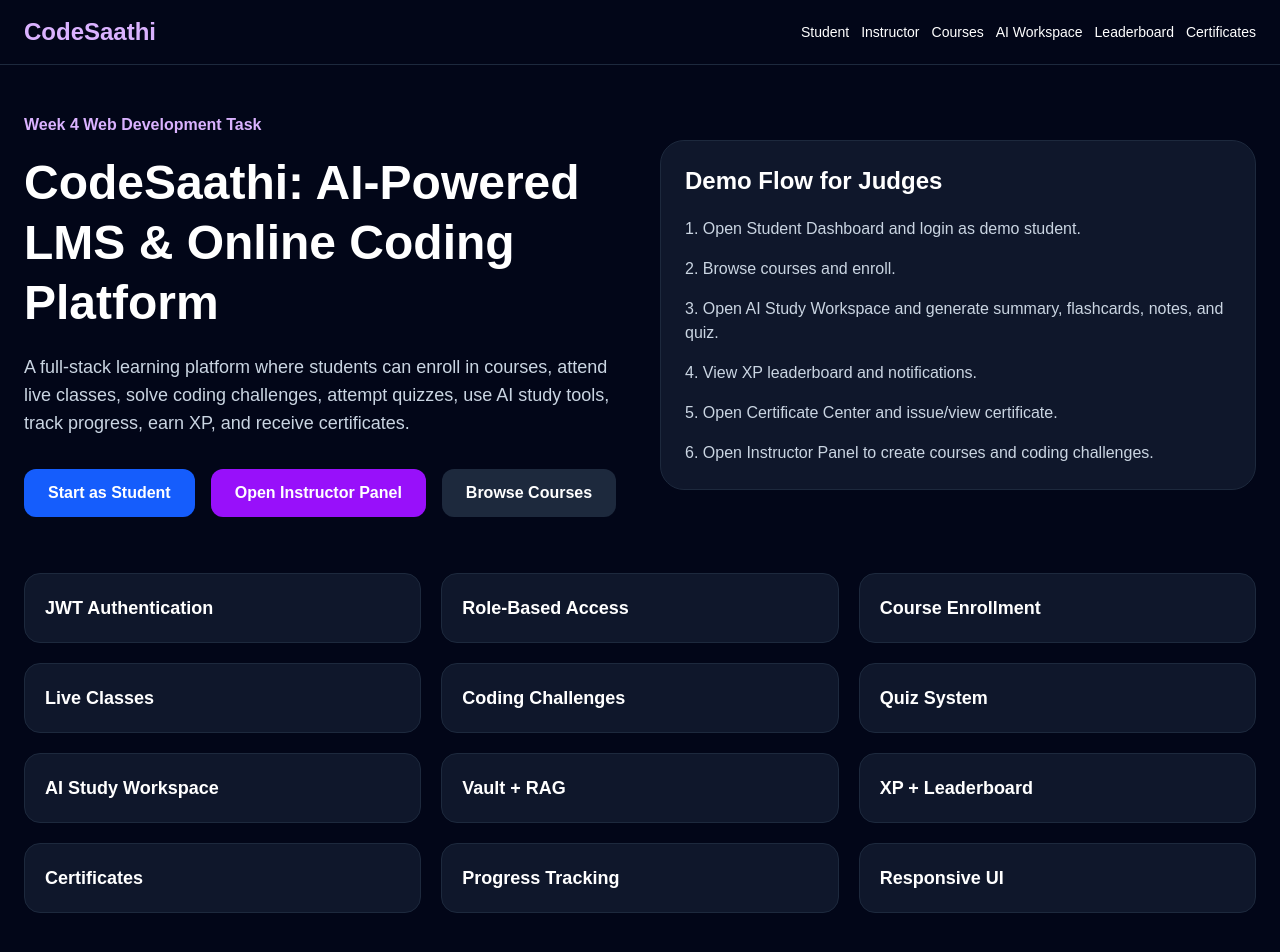
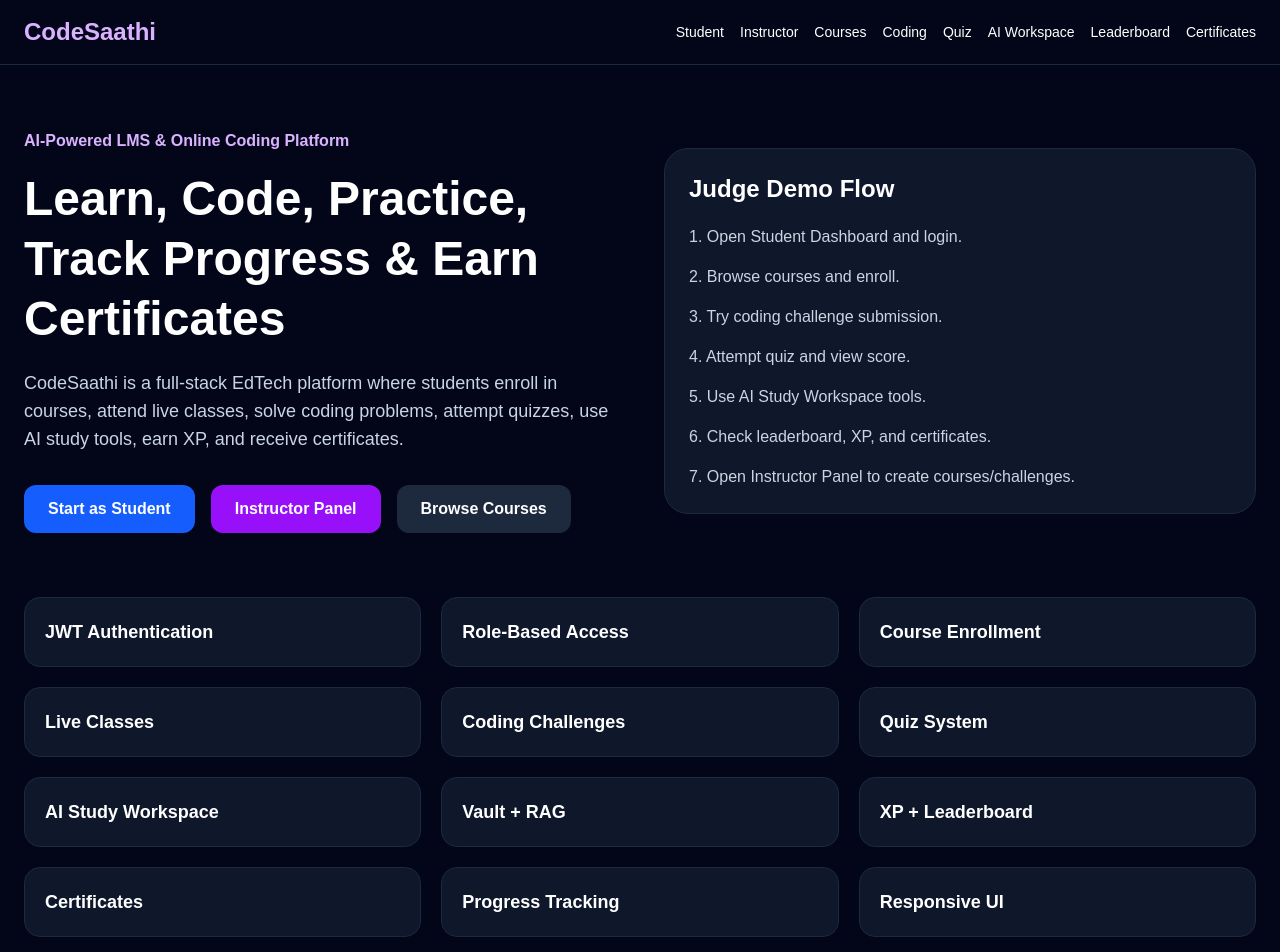
Before and after one commit to saraswati-5806/CodeSaathi, a Next.js app in the folder frontend/: page / in a window 1280 px wide. Shown: the top 952 px of the page. Built offline with nearby package versions, Linux system fonts and the light colour scheme.

Commit message:
Final landing page and navigation ready for deployment

```diff
--- /dev/null
+++ b/frontend/src/app/coding/page.js
@@ -0,0 +1,101 @@
+"use client";
+
+import { useState } from "react";
+
+const API_URL = process.env.NEXT_PUBLIC_API_URL || "http://localhost:5000";
+
+export default function CodingPage() {
+  const [token, setToken] = useState("");
+  const [challenges, setChallenges] = useState([]);
+  const [challengeId, setChallengeId] = useState("");
+  const [code, setCode] = useState('print("Hello World")');
+  const [output, setOutput] = useState(null);
+
+  const login = async () => {
+    const res = await fetch(`${API_URL}/api/auth/login`, {
+      method: "POST",
+      headers: { "Content-Type": "application/json" },
+      body: JSON.stringify({ email: "student@codesaathi.com", password: "Student@123" }),
+    });
+
+    const data = await res.json();
+    setToken(data.token);
+    setOutput(data);
+  };
+
+  const loadChallenges = async () => {
+    const res = await fetch(`${API_URL}/api/coding`, {
+      headers: { Authorization: `Bearer ${token}` },
+    });
+
+    const data = await res.json();
+    setChallenges(data.challenges || []);
+    if (data.challenges?.[0]?._id) setChallengeId(data.challenges[0]._id);
+    setOutput(data);
+  };
+
+  const submitCode = async () => {
+    const res = await fetch(`${API_URL}/api/coding/${challengeId}/submit`, {
+      method: "POST",
+      headers: {
+        "Content-Type": "application/json",
+        Authorization: `Bearer ${token}`,
+      },
+      body: JSON.stringify({ language: "python", code }),
+    });
+
+    setOutput(await res.json());
+  };
+
+  return (
+    <main className="min-h-screen bg-slate-950 text-white p-6">
+      <section className="max-w-6xl mx-auto">
+        <h1 className="text-4xl font-bold">Coding Challenge Lab</h1>
+        <p className="text-slate-300 mt-3">
+          Solve coding problems, submit code, and view test results.
+        </p>
+
+        <div className="flex flex-wrap gap-4 mt-6">
+          <button onClick={login} className="bg-blue-600 px-5 py-3 rounded-xl font-semibold">
+            Login Student
+          </button>
+          <button onClick={loadChallenges} disabled={!token} className="bg-purple-600 px-5 py-3 rounded-xl font-semibold">
+            Load Challenges
+          </button>
+          <button onClick={submitCode} disabled={!challengeId} className="bg-green-600 px-5 py-3 rounded-xl font-semibold">
+            Submit Code
+          </button>
+        </div>
+
+        <div className="grid lg:grid-cols-2 gap-6 mt-8">
+          <div className="bg-slate-900 border border-slate-800 rounded-2xl p-5">
+            <h2 className="text-2xl font-bold mb-4">Challenges</h2>
+            {challenges.map((challenge) => (
+              <button
+                key={challenge._id}
+                onClick={() => setChallengeId(challenge._id)}
+                className="block w-full text-left bg-slate-800 rounded-xl p-4 mb-3"
+              >
+                <b>{challenge.title}</b>
+                <p className="text-slate-400">{challenge.description}</p>
+              </button>
+            ))}
+          </div>
+
+          <div className="bg-slate-900 border border-slate-800 rounded-2xl p-5">
+            <h2 className="text-2xl font-bold mb-4">Code Editor</h2>
+            <textarea
+              className="w-full min-h-60 bg-slate-950 border border-slate-800 rounded-xl p-4 text-green-300"
+              value={code}
+              onChange={(e) => setCode(e.target.value)}
+            />
+          </div>
+        </div>
+
+        <pre className="mt-8 bg-slate-900 border border-slate-800 rounded-2xl p-5 overflow-auto text-green-300 text-sm">
+          {output ? JSON.stringify(output, null, 2) : "Output will appear here."}
+        </pre>
+      </section>
+    </main>
+  );
+}
--- a/frontend/src/app/page.js
+++ b/frontend/src/app/page.js
@@ -1,24 +1,38 @@
 import Link from "next/link";
 
 export default function Home() {
+  const features = [
+    "JWT Authentication",
+    "Role-Based Access",
+    "Course Enrollment",
+    "Live Classes",
+    "Coding Challenges",
+    "Quiz System",
+    "AI Study Workspace",
+    "Vault + RAG",
+    "XP + Leaderboard",
+    "Certificates",
+    "Progress Tracking",
+    "Responsive UI",
+  ];
+
   return (
-    <main className="min-h-screen bg-slate-950 text-white px-6 py-12">
-      <section className="max-w-7xl mx-auto">
-        <div className="grid lg:grid-cols-2 gap-10 items-center">
+    <main className="min-h-screen bg-slate-950 text-white">
+      <section className="max-w-7xl mx-auto px-6 py-16">
+        <div className="grid lg:grid-cols-2 gap-12 items-center">
           <div>
             <p className="text-purple-300 font-semibold">
-              Week 4 Web Development Task
+              AI-Powered LMS & Online Coding Platform
             </p>
 
             <h1 className="text-5xl font-bold mt-4 leading-tight">
-              CodeSaathi: AI-Powered LMS & Online Coding Platform
+              Learn, Code, Practice, Track Progress & Earn Certificates
             </h1>
 
             <p className="text-slate-300 mt-5 text-lg">
-              A full-stack learning platform where students can enroll in
-              courses, attend live classes, solve coding challenges, attempt
-              quizzes, use AI study tools, track progress, earn XP, and receive
-              certificates.
+              CodeSaathi is a full-stack EdTech platform where students enroll in
+              courses, attend live classes, solve coding problems, attempt quizzes,
+              use AI study tools, earn XP, and receive certificates.
             </p>
 
             <div className="flex flex-wrap gap-4 mt-8">
@@ -27,7 +41,7 @@ export default function Home() {
               </Link>
 
               <Link href="/instructor/dashboard" className="bg-purple-600 px-6 py-3 rounded-xl font-semibold">
-                Open Instructor Panel
+                Instructor Panel
               </Link>
 
               <Link href="/courses" className="bg-slate-800 px-6 py-3 rounded-xl font-semibold">
@@ -37,40 +51,38 @@ export default function Home() {
           </div>
 
           <div className="bg-slate-900 border border-slate-800 rounded-3xl p-6">
-            <h2 className="text-2xl font-bold mb-5">Demo Flow for Judges</h2>
-
+            <h2 className="text-2xl font-bold mb-5">Judge Demo Flow</h2>
             <ol className="space-y-4 text-slate-300">
-              <li>1. Open Student Dashboard and login as demo student.</li>
+              <li>1. Open Student Dashboard and login.</li>
               <li>2. Browse courses and enroll.</li>
-              <li>3. Open AI Study Workspace and generate summary, flashcards, notes, and quiz.</li>
-              <li>4. View XP leaderboard and notifications.</li>
-              <li>5. Open Certificate Center and issue/view certificate.</li>
-              <li>6. Open Instructor Panel to create courses and coding challenges.</li>
+              <li>3. Try coding challenge submission.</li>
+              <li>4. Attempt quiz and view score.</li>
+              <li>5. Use AI Study Workspace tools.</li>
+              <li>6. Check leaderboard, XP, and certificates.</li>
+              <li>7. Open Instructor Panel to create courses/challenges.</li>
             </ol>
           </div>
         </div>
 
-        <div className="grid md:grid-cols-3 gap-5 mt-14">
-          {[
-            "JWT Authentication",
-            "Role-Based Access",
-            "Course Enrollment",
-            "Live Classes",
-            "Coding Challenges",
-            "Quiz System",
-            "AI Study Workspace",
-            "Vault + RAG",
-            "XP + Leaderboard",
-            "Certificates",
-            "Progress Tracking",
-            "Responsive UI",
-          ].map((feature) => (
+        <div className="grid md:grid-cols-3 gap-5 mt-16">
+          {features.map((feature) => (
             <div key={feature} className="bg-slate-900 border border-slate-800 rounded-2xl p-5">
               <h3 className="font-bold text-lg">{feature}</h3>
             </div>
           ))}
         </div>
+
+        <div className="mt-16 bg-gradient-to-r from-blue-600 to-purple-700 rounded-3xl p-8 text-center">
+          <h2 className="text-3xl font-bold">Ready for the Demo?</h2>
+          <p className="mt-3 text-blue-100">
+            Use the navigation bar above to explore every module.
+          </p>
+        </div>
       </section>
+
+      <footer className="border-t border-slate-800 py-6 text-center text-slate-400">
+        CodeSaathi | Week 4 Web Development Task | Sqrock IT Solutions
+      </footer>
     </main>
   );
 }
--- a/frontend/src/components/SiteNav.js
+++ b/frontend/src/components/SiteNav.js
@@ -2,19 +2,21 @@ import Link from "next/link";
 
 export default function SiteNav() {
   return (
-    <nav className="bg-slate-950 border-b border-slate-800 text-white px-6 py-4">
+    <nav className="bg-slate-950 border-b border-slate-800 text-white px-6 py-4 sticky top-0 z-50">
       <div className="max-w-7xl mx-auto flex flex-wrap items-center justify-between gap-4">
         <Link href="/" className="text-2xl font-bold text-purple-300">
           CodeSaathi
         </Link>
 
-        <div className="flex flex-wrap gap-3 text-sm">
-          <Link href="/dashboard" className="hover:text-purple-300">Student</Link>
-          <Link href="/instructor/dashboard" className="hover:text-purple-300">Instructor</Link>
-          <Link href="/courses" className="hover:text-purple-300">Courses</Link>
-          <Link href="/study-workspace" className="hover:text-purple-300">AI Workspace</Link>
-          <Link href="/leaderboard" className="hover:text-purple-300">Leaderboard</Link>
-          <Link href="/certificates" className="hover:text-purple-300">Certificates</Link>
+        <div className="flex flex-wrap gap-4 text-sm font-medium">
+          <Link href="/dashboard">Student</Link>
+          <Link href="/instructor/dashboard">Instructor</Link>
+          <Link href="/courses">Courses</Link>
+          <Link href="/coding">Coding</Link>
+          <Link href="/quiz">Quiz</Link>
+          <Link href="/study-workspace">AI Workspace</Link>
+          <Link href="/leaderboard">Leaderboard</Link>
+          <Link href="/certificates">Certificates</Link>
         </div>
       </div>
     </nav>
```
Also changed, not shown: frontend/src/app/quiz/page.js (added, +97 -0 lines), 1 other file (tests, documents, lock files or other folders).
